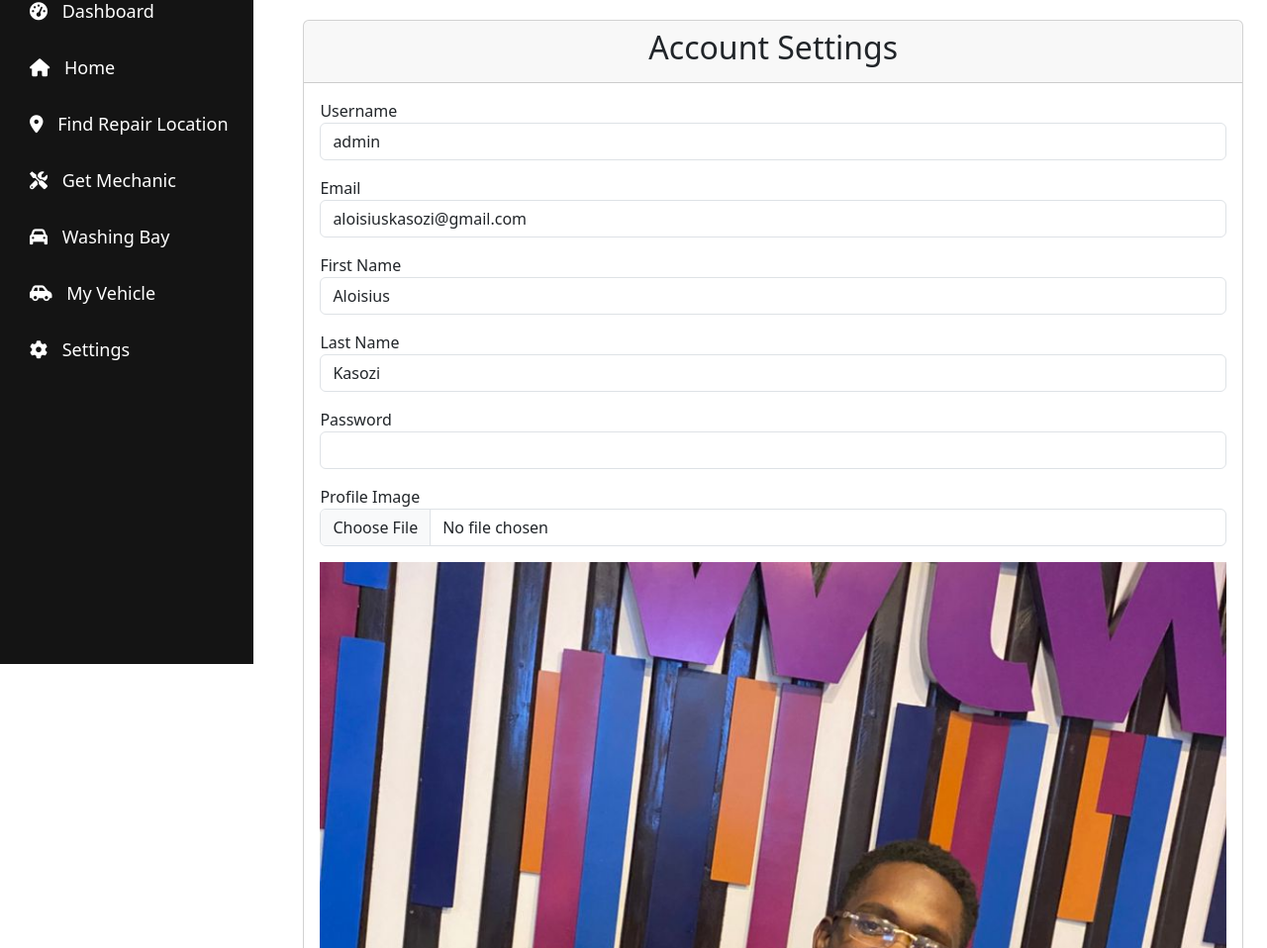
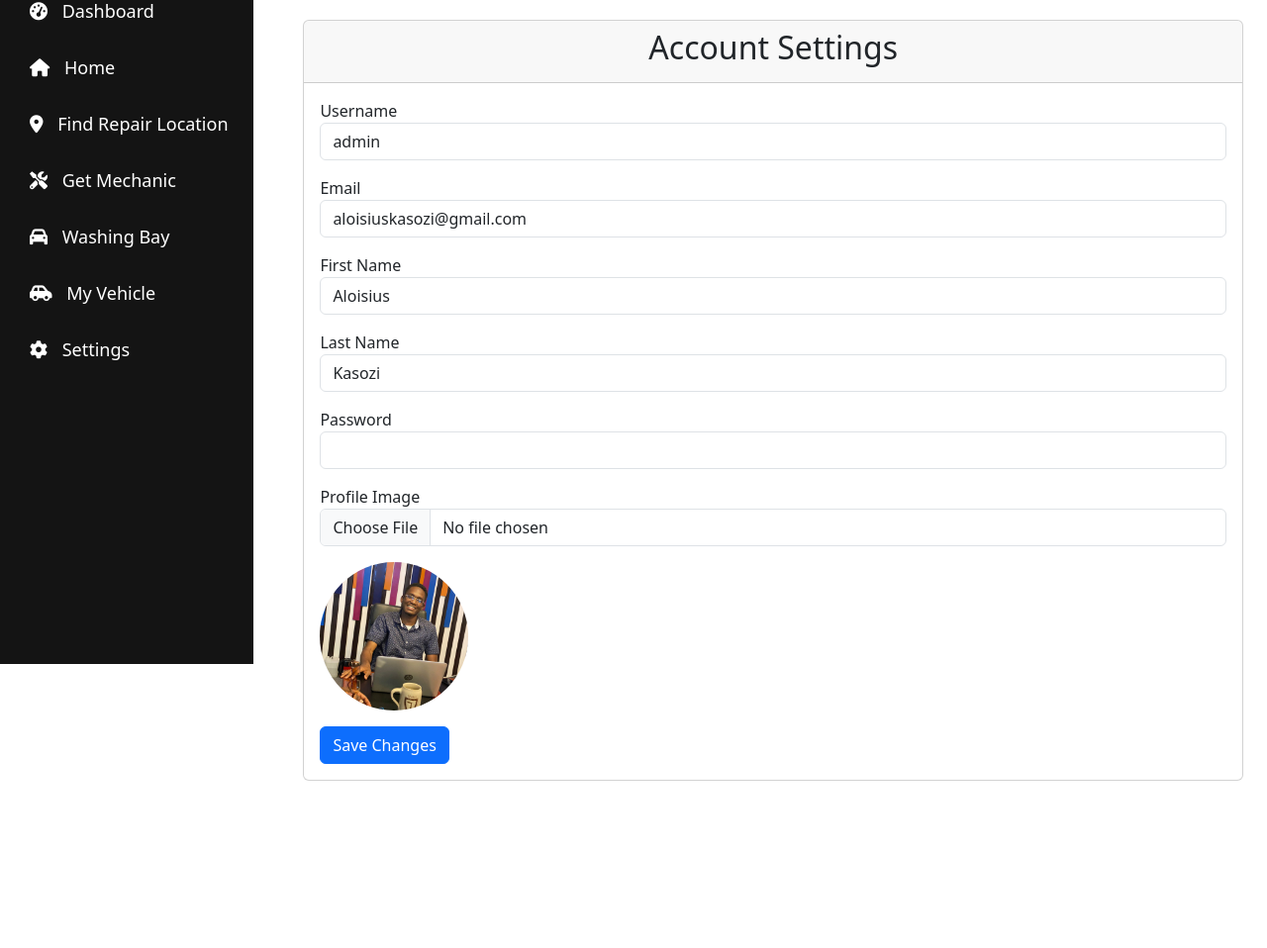
Before and after one commit to kalosius/fixmee, a Django app: page /settings/ in a window 1280 px wide. Shown: the part 129-1087 px from the top of the page at 99% size. After the commit the page ends 918 px from the top, so only its background shows below. Run offline with Django 5.2, Linux system fonts and the light colour scheme; a user stored in the database is signed in; data comes from the database, SQL or seed files in the repository; both versions use the stored data as it was after the commit.

Commit message:
profile size

```diff
--- a/fixmeApp/templates/auth/settings.html
+++ b/fixmeApp/templates/auth/settings.html
@@ -34,7 +34,7 @@
                 </div>
                 {% if user.userprofile.profile_image %}
                 <div class="form-group mt-3">
-                    <img src="{{ user.userprofile.profile_image.url }}" class="img-fluid" alt="Profile Image">
+                    <img src="{{ user.userprofile.profile_image.url }}" class="img-fluid rounded-circle" alt="Profile Image" style="width: 150px; height: 150px; object-fit: cover;">
                 </div>
                 {% endif %}
                 <button type="submit" class="btn btn-primary mt-3">Save Changes</button>
```
Also changed, not shown: db.sqlite3.
